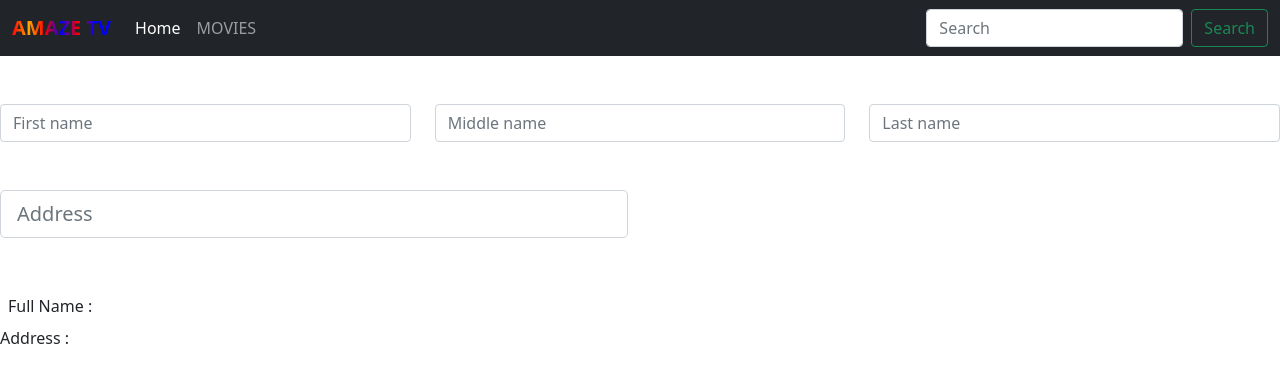
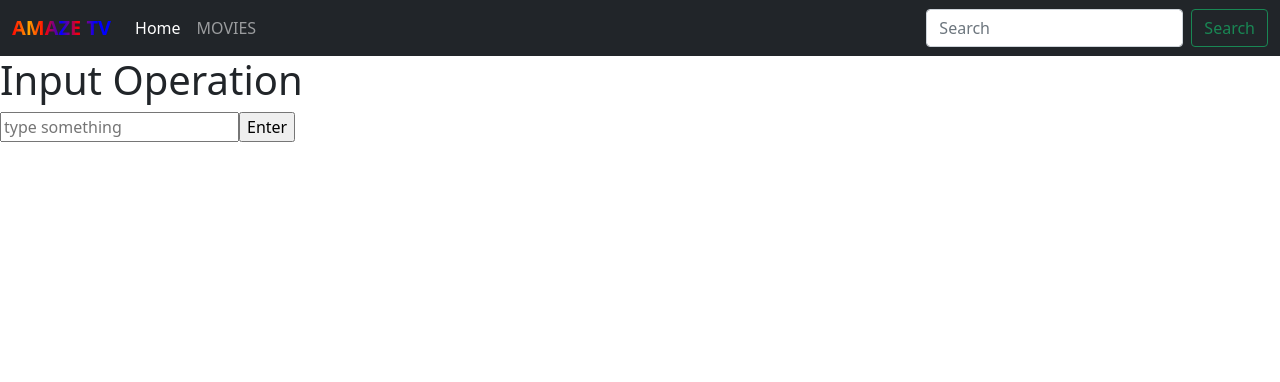
Before and after one commit to srjadhav886/mini-web, a React (Create React App) app: page / in a window 1280 px wide. Shown: the top 382 px of the page. Built offline with nearby package versions, Linux system fonts and the light colour scheme.

Commit message:
Add existing file

```diff
--- a/src/App.js
+++ b/src/App.js
@@ -10,28 +10,17 @@ export default function Instagram() {
 }
 
 function Navbar() {
-
-  let [msg, setMsg] = useState("");
+  const [message, setmsg] = useState([]);
+  const [msg, setMsg] = useState("");
 
   const changeMessage = (e) => {
     setMsg(e.target.value);
   };
 
-  let [msg1, setMsg1] = useState("");
-
-  const changeMessage1 = (e) => {
-    setMsg1(e.target.value);
-  };
-  let [msg2, setMsg2] = useState("");
-
-  const changeMessage2 = (e) => {
-    setMsg2(e.target.value);
-  };
-  let [msg3, setMsg3] = useState("");
-
-  const changeMessage3 = (e) => {
-    setMsg3(e.target.value);
-  };
+  const messages = () => {
+    const newmessagelist = [msg, ...message];
+    setmsg(newmessagelist);
+  }
 
   return (
     <>
@@ -57,33 +46,16 @@ function Navbar() {
           </div>
         </div>
       </nav>
-      <div className="row mt-5">
-        <div className="col">
-          <input type="text" className="form-control" placeholder="First name" aria-label="First name" value={msg} onChange={changeMessage} />
-        </div>
-        <div className="col">
-          <input type="text" className="form-control" placeholder="Middle name" aria-label="Middle name" value={msg1} onChange={changeMessage1} />
-        </div>
-        <div className="col">
-          <input type="text" className="form-control" placeholder="Last name" aria-label="Last name" value={msg2} onChange={changeMessage2} />
-        </div>
+      <div>
+        <h1>Input Operation</h1>
+        <input type="text" placeholder='type something' value={msg} onChange={changeMessage} />
+        <input type="button" value="Enter" onClick={messages} />
       </div>
-      <div className="row mt-5">
-        <div className="col-6 ">
-          <input type="text" className="form-control form-control-lg" placeholder="Address" aria-label="Address" value={msg3} onChange={changeMessage3} />
-        </div>
-      </div>
+      {message.map((item, index) =>
+        <div className='mt-1' key={index}>{item}</div>
+      )
+      }
 
-
-
-      <div className='col mt-5 d-flex ' >
-
-        <div className="p-2">    Full Name :   {msg2}</div>    <div className="p-2" >{msg} </div>    <div className="p-2">{msg2} </div>
-
-
-      </div>
-
-      <div className=''>Address : {msg3}</div>
     </>
   );
 }
```
